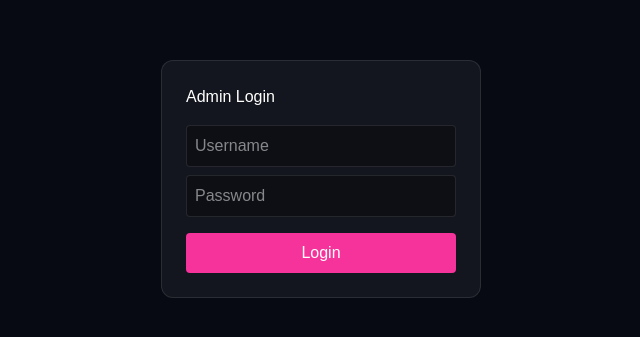
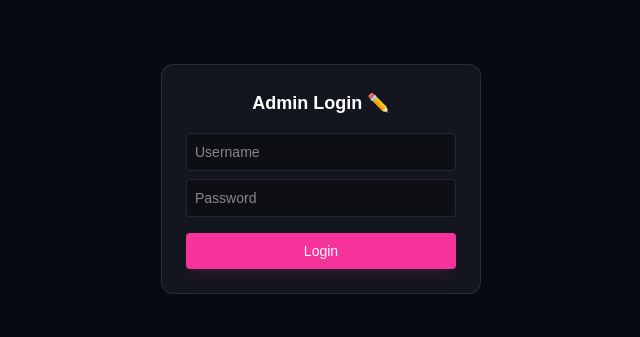
Before and after one commit to kikuktok2-eng/memory24, a Next.js app: page /login in a window 1280 px wide. Shown: the part 221-558 px from the top of the page, without its empty margins (319-959 px from the left). Built offline with nearby package versions, Linux system fonts and the light colour scheme.

Commit message:
menggunakan env rahasia untuk login

```diff
--- a/app/login/page.tsx
+++ b/app/login/page.tsx
@@ -10,11 +10,15 @@ export default function LoginPage() {
   const [pass, setPass] = useState("");
 
   const login = () => {
-    if (user === "admin" && pass === "123456") {
+    // 🔐 Mengambil data rahasia dari Environment Variables Vercel
+    const adminUser = process.env.NEXT_PUBLIC_ADMIN_USER;
+    const adminPass = process.env.NEXT_PUBLIC_ADMIN_PASS;
+
+    if (user === adminUser && pass === adminPass) {
       localStorage.setItem("auth", "admin");
       router.push("/");
     } else {
-      alert("Login gagal");
+      alert("Login gagal! Periksa kembali username dan password.");
     }
   };
 
@@ -23,24 +27,25 @@ export default function LoginPage() {
 
       <div className="p-6 rounded-xl bg-white/5 border border-white/10 w-80">
 
-        <h1 className="mb-4">Admin Login</h1>
+        <h1 className="mb-4 font-semibold text-lg text-center">Admin Login ✏️</h1>
 
         <input
           placeholder="Username"
-          className="w-full p-2 mb-2 bg-black/30 border border-white/10 rounded"
+          className="w-full p-2 mb-2 bg-black/30 border border-white/10 rounded focus:outline-none focus:border-pink-500 text-sm transition-all"
           onChange={(e) => setUser(e.target.value)}
         />
 
         <input
           type="password"
           placeholder="Password"
-          className="w-full p-2 mb-4 bg-black/30 border border-white/10 rounded"
+          className="w-full p-2 mb-4 bg-black/30 border border-white/10 rounded focus:outline-none focus:border-pink-500 text-sm transition-all"
           onChange={(e) => setPass(e.target.value)}
+          onKeyDown={(e) => e.key === "Enter" && login()} // Membantu user agar bisa login hanya dengan tekan Enter
         />
 
         <button
           onClick={login}
-          className="w-full bg-pink-500 py-2 rounded"
+          className="w-full bg-pink-500 hover:bg-pink-600 font-medium py-2 rounded transition-all text-sm shadow-lg shadow-pink-500/10"
         >
           Login
         </button>
```
